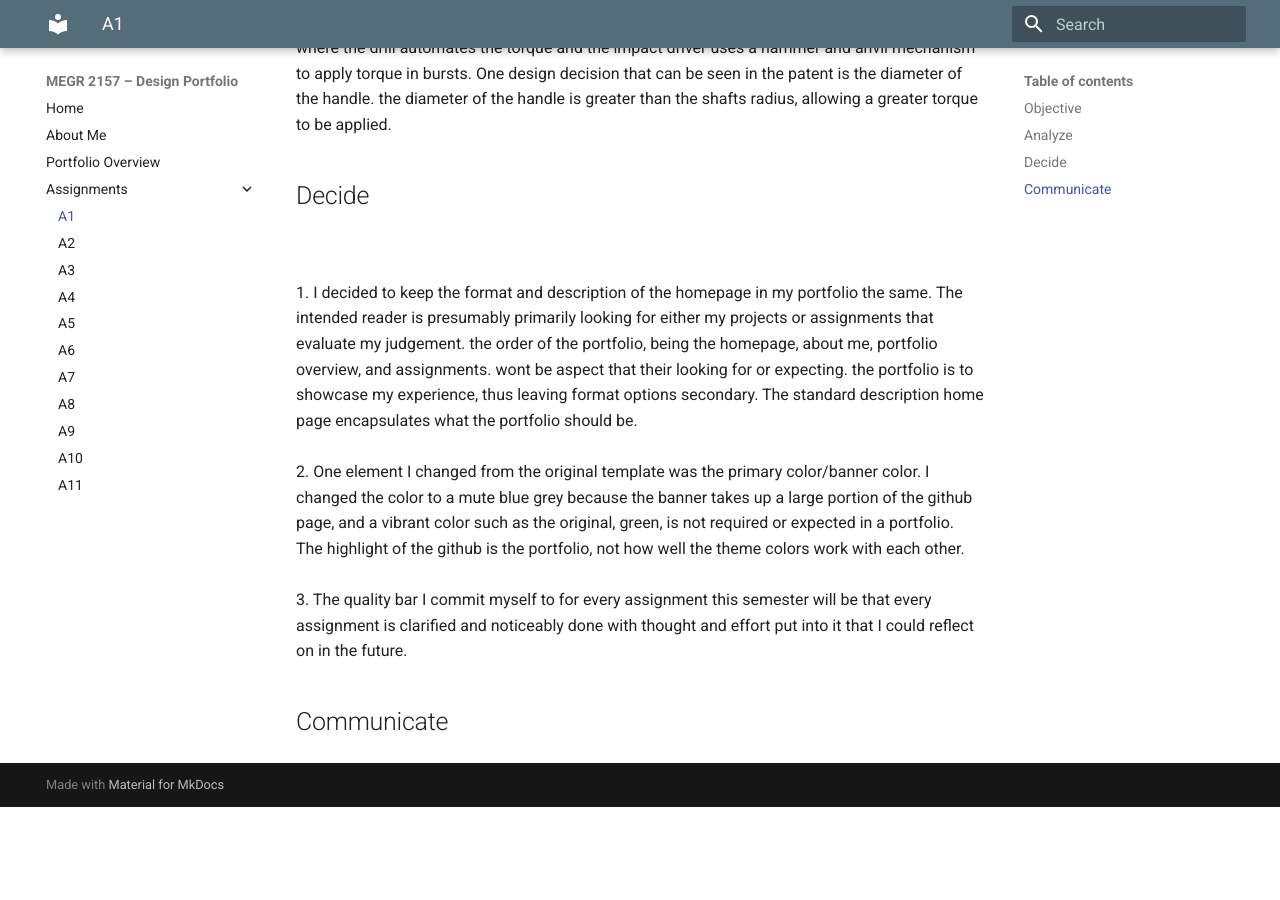
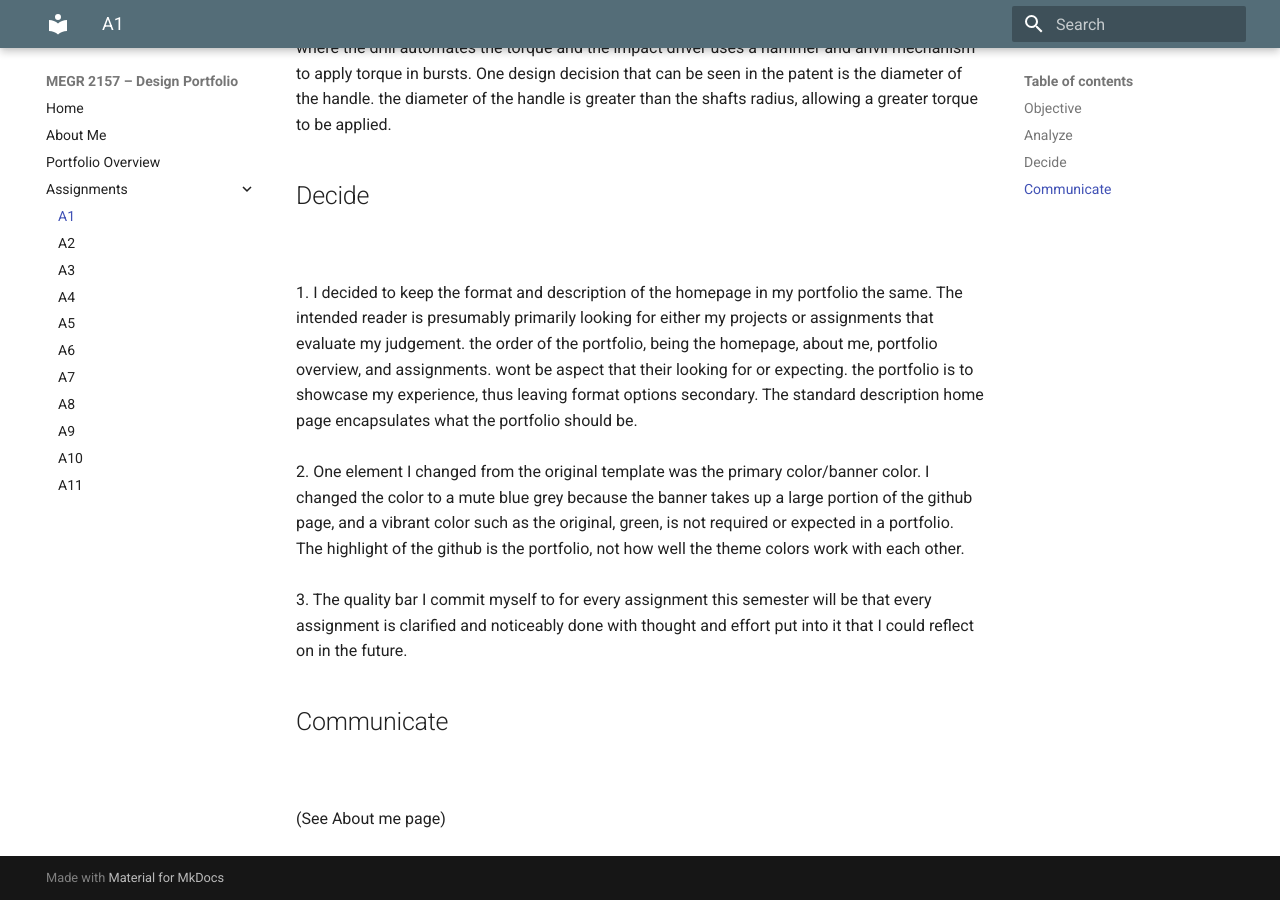
Before and after one commit to ajchiocca/megr2157-portfolio, an MkDocs documentation site: the page built from docs/assignments/A01/index.md, in a window 1280 px wide and 900 px high, scrolled down 2497 px. Built offline with MkDocs 1.6.1 and Material for MkDocs 9.7.7, drawn with Linux system fonts in a browser that asks for light colours; before the commit the page ends 3304 px from its top, so only the background shows below that.

Commit message:
Add line breaks in assignment index

```diff
--- a/docs/assignments/A01/index.md
+++ b/docs/assignments/A01/index.md
@@ -62,3 +62,6 @@ d. The product itself is from Kobalt and the screwdrivers screw is a phillips he
 3. The quality bar I commit myself to for every assignment this semester will be that every assignment is clarified and noticeably done with thought and effort put into it that I could reflect on in the future.
 
 ## Communicate
+<br>
+<br>
+(See About me page)
```
